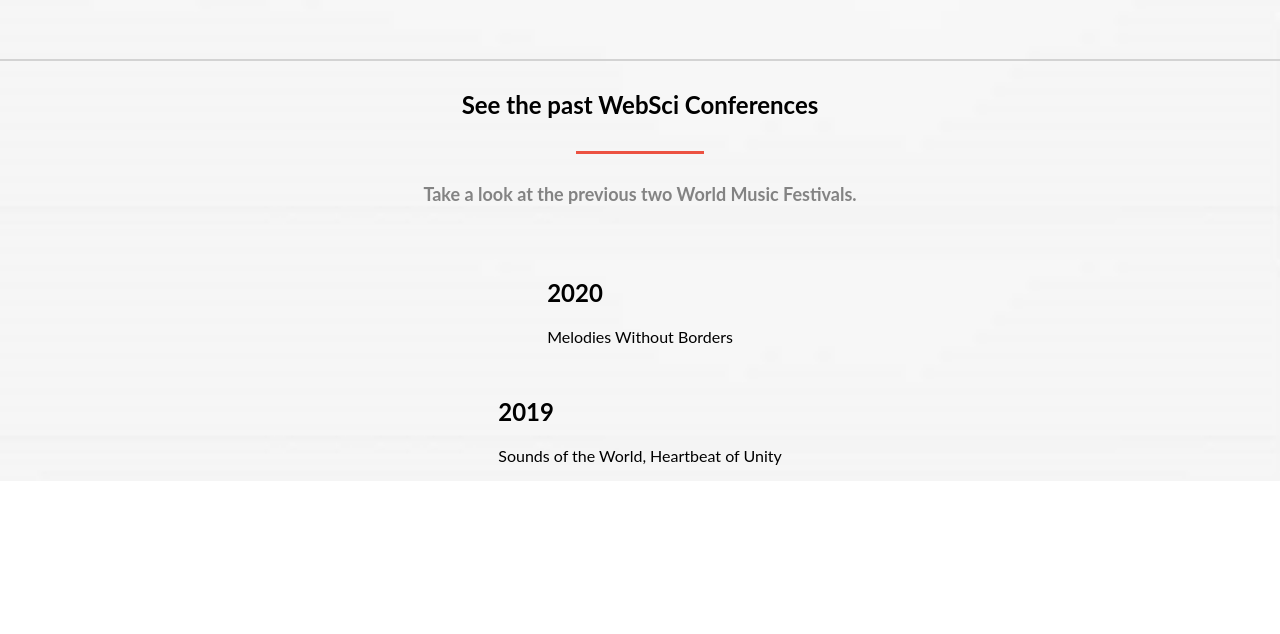
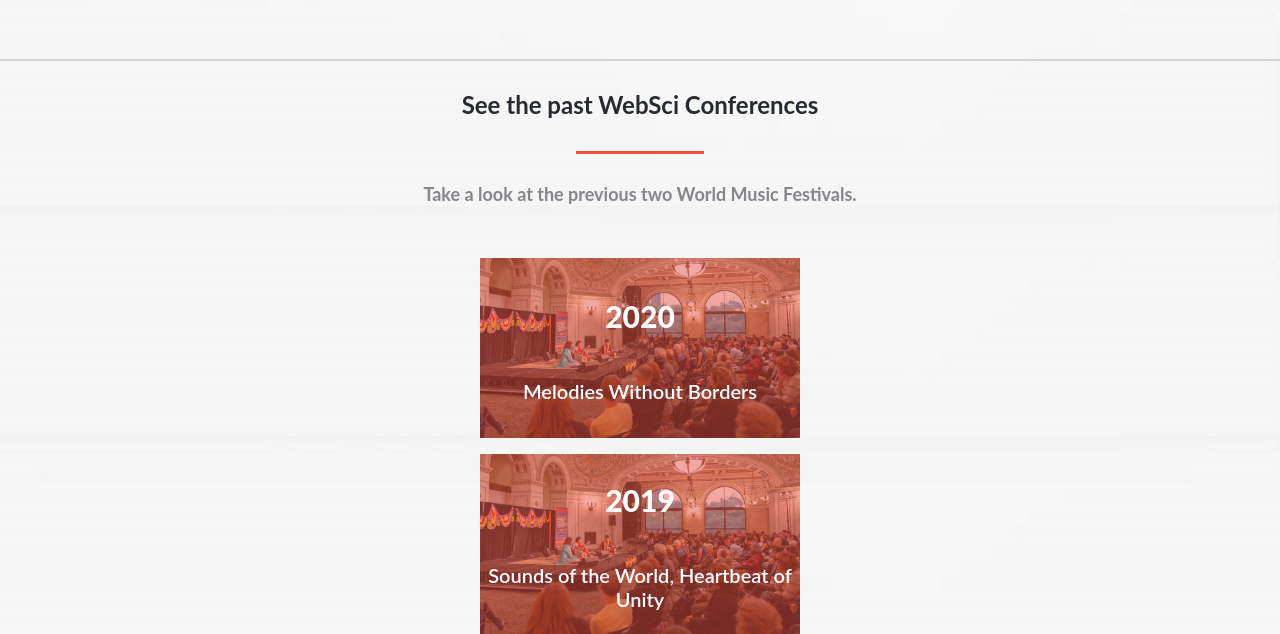
Before and after one commit to BHObserver/module-one-capstone-project, a website: page about.html in a window 1280 px wide. Shown: the part 1047-1681 px from the top of the page. Before the commit the page ends 1528 px from the top, so only its background shows below. Drawn offline with Linux system fonts and the light colour scheme; a web font is replaced by a local one.

Commit message:
Update about-styles.css

```diff
--- a/styles/about-styles.css
+++ b/styles/about-styles.css
@@ -110,15 +110,17 @@ body {
 .prev {
     display: flex;
     flex-direction: column;
+    justify-content: center;
     align-items: center;
 }
 
 .prev-festive {
+    font-size: 24px;
+    font-style: normal;
+    font-weight: 700;
+    color: #272a31;
     text-align: center;
     margin-top: 30px;
-    font-style: normal;
-    font-weight: 700;
-    font-size: 24px;
     width: 80%;
     line-height: 28px;
 }
@@ -129,7 +131,7 @@ body {
     font-weight: 700;
     font-size: 18px;
     line-height: 21px;
-    color: #838383;
+    color: #272a318c;
     width: 90%;
 }
 
@@ -142,30 +144,37 @@ body {
     margin-top: 35px;
 }
 
-.prev-img1-container {
-
+.prev-img-container {
+    background-image: url(../images/wmfraga1.jpg);
+    background-position: center;
+    background-size: cover;
+    width: 90%;
+    height: 180px;
 }
 
-.prev-img2-container {
-
-}
-
-.prev-img1-overlay {
-
-}
-
-.prev-img2-overlay {
-
+.prev-img-overlay {
+    display: flex;
+    align-items: center;
+    justify-content: center;
+    height: 100%;
+    background-color: #ec524280;
 }
 
 .prev-img-texts {
-
+    display: flex;
+    flex-direction: column;
+    justify-content: center;
+    align-items: center;
+    color: #fff;
 }
 
 .prev-img-year {
-
+    font-size: 30px;
+    font-weight: 800;
 }
 
 .prev-img-info {
-
+    font-size: 20px;
+    font-weight: 600;
+    text-align: center;
 }
```
